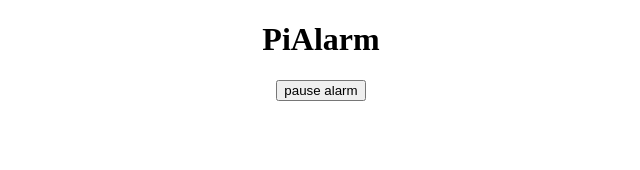
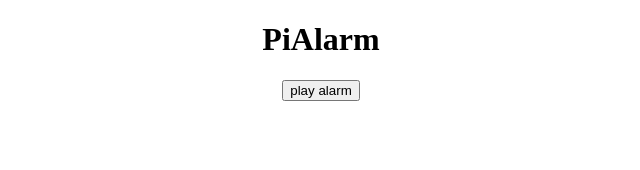
Before and after one commit to Ubersteinn/PiAlarm, an Angular app: page / in a window 1280 px wide. Shown: the top 170 px of the page, without its empty margins (319-959 px from the left). Built offline with nearby package versions, Linux system fonts and the light colour scheme.

Commit message:
Switch button labels to be correct

```diff
--- a/src/app/app.component.html
+++ b/src/app/app.component.html
@@ -3,7 +3,7 @@
   <h1>
     {{ title }}
   </h1>
-  <button (click)="toggleAlarm()">{{alarmService.playing ? 'play' : 'pause'}} alarm</button>
+  <button (click)="toggleAlarm()">{{alarmService.playing ? 'pause' : 'play'}} alarm</button>
 </div>
 
 <router-outlet></router-outlet>
```
